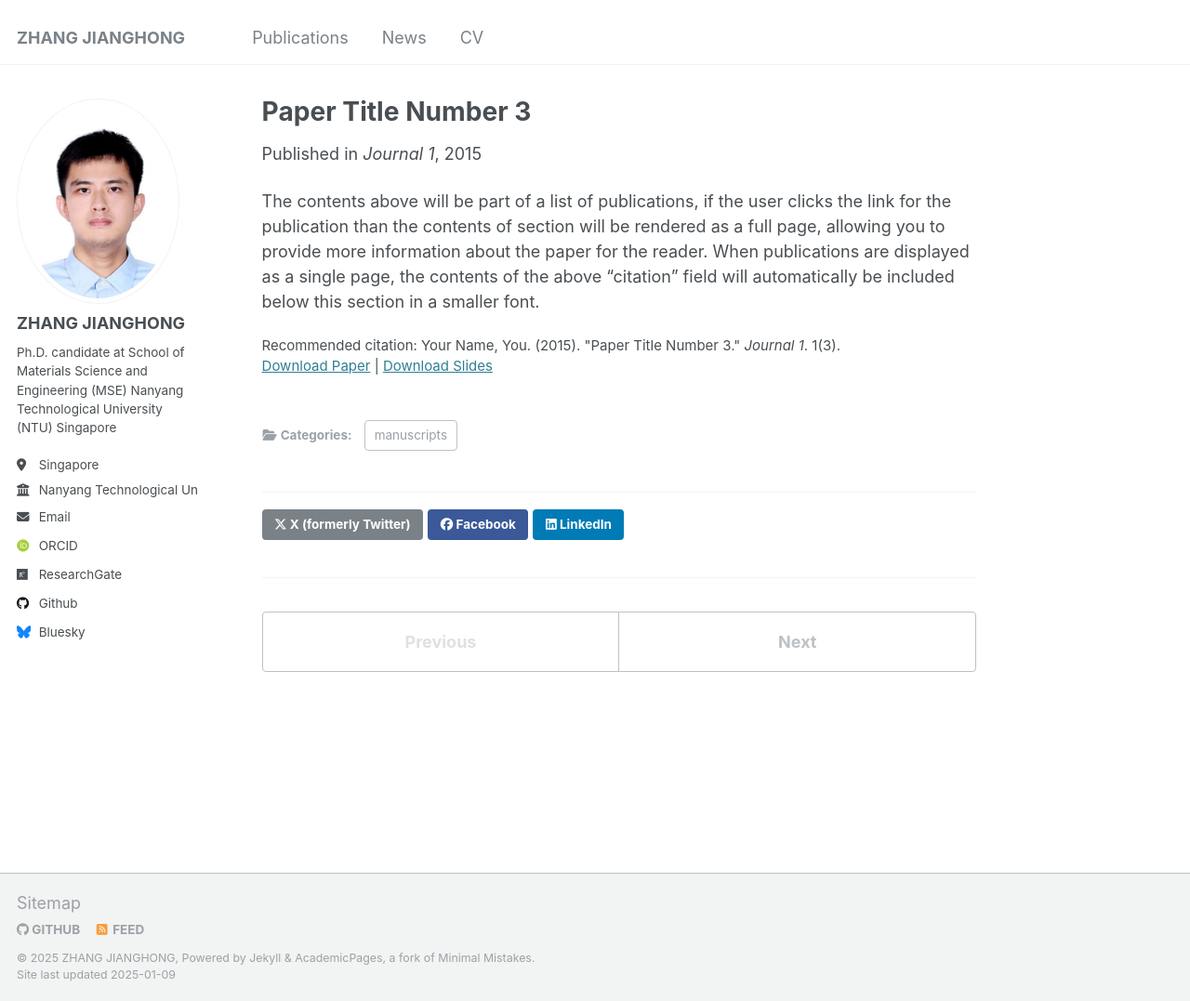
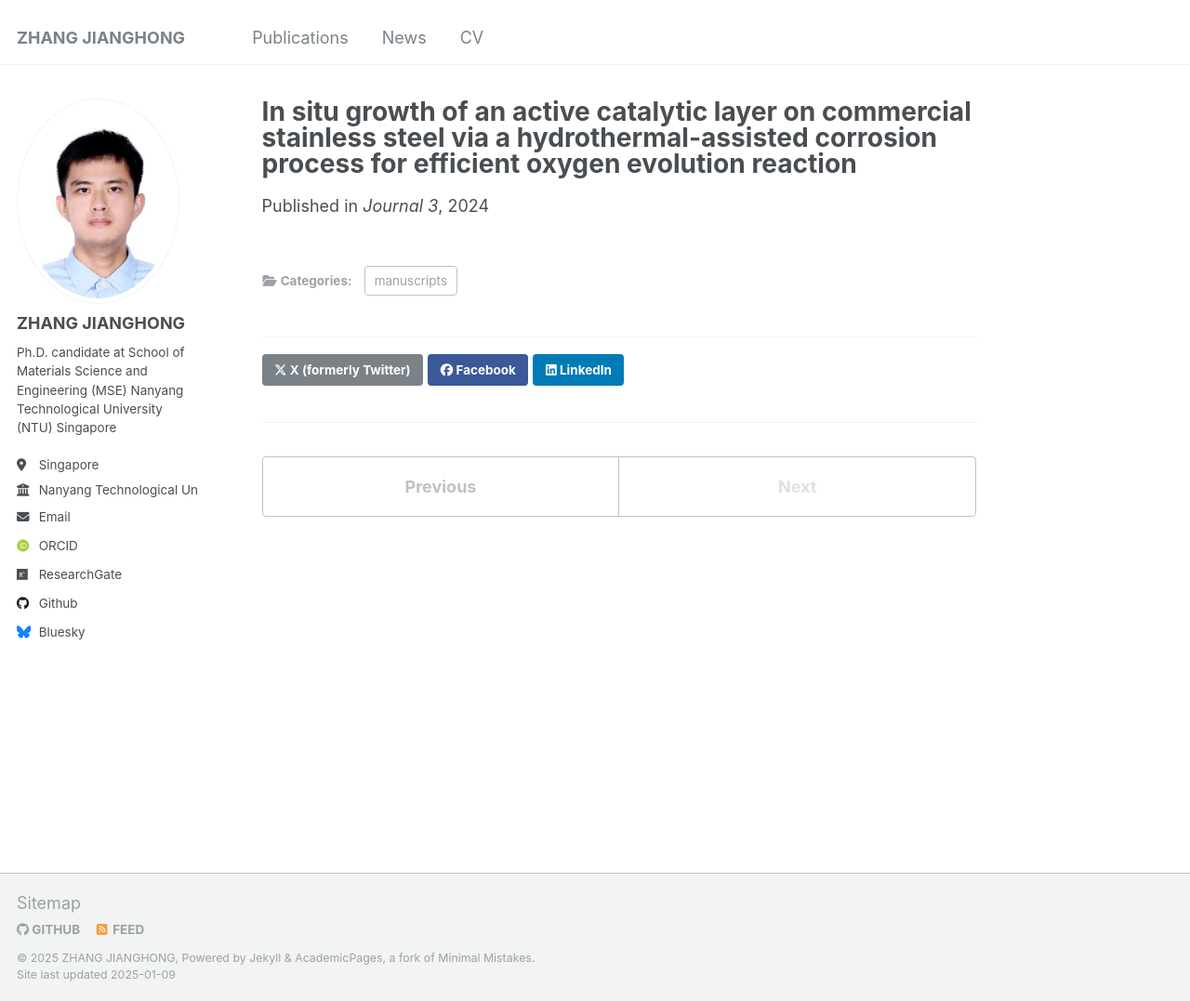
Before and after one commit to zjh990724/zjh990724.github.io, a Jekyll site: the page built from _publications/2015-10-01-paper-title-number-3.md, in a window 1280 px wide and 1077 px high. Shown: the whole window at 93% size. Built offline with Jekyll 4.4.1, drawn with Linux system fonts in a browser that asks for light colours; some web fonts are replaced.

Commit message:
Update 2015-10-01-paper-title-number-3.md

```diff
--- a/_publications/2015-10-01-paper-title-number-3.md
+++ b/_publications/2015-10-01-paper-title-number-3.md
@@ -1,14 +1,9 @@
 ---
-title: "Paper Title Number 3"
+title: "In situ growth of an active catalytic layer on commercial stainless steel via a hydrothermal-assisted corrosion process for efficient oxygen evolution reaction"
 collection: publications
 category: manuscripts
-permalink: /publication/2015-10-01-paper-title-number-3
-excerpt: 'This paper is about the number 3. The number 4 is left for future work.'
-date: 2015-10-01
-venue: 'Journal 1'
-slidesurl: 'http://academicpages.github.io/files/slides3.pdf'
-paperurl: 'http://academicpages.github.io/files/paper3.pdf'
-citation: 'Your Name, You. (2015). &quot;Paper Title Number 3.&quot; <i>Journal 1</i>. 1(3).'
+permalink: /publication/2022-07-11-paper-title-number-1
+date: 2024-06-19
+venue: 'Journal 3'
+paperurl: '[https://pubs.acs.org/doi/10.1021/acs.jpclett.2c01737](https://pubs.rsc.org/en/content/articlelanding/2024/ta/d4ta02234c)'
 ---
-
-The contents above will be part of a list of publications, if the user clicks the link for the publication than the contents of section will be rendered as a full page, allowing you to provide more information about the paper for the reader. When publications are displayed as a single page, the contents of the above "citation" field will automatically be included below this section in a smaller font.
```
